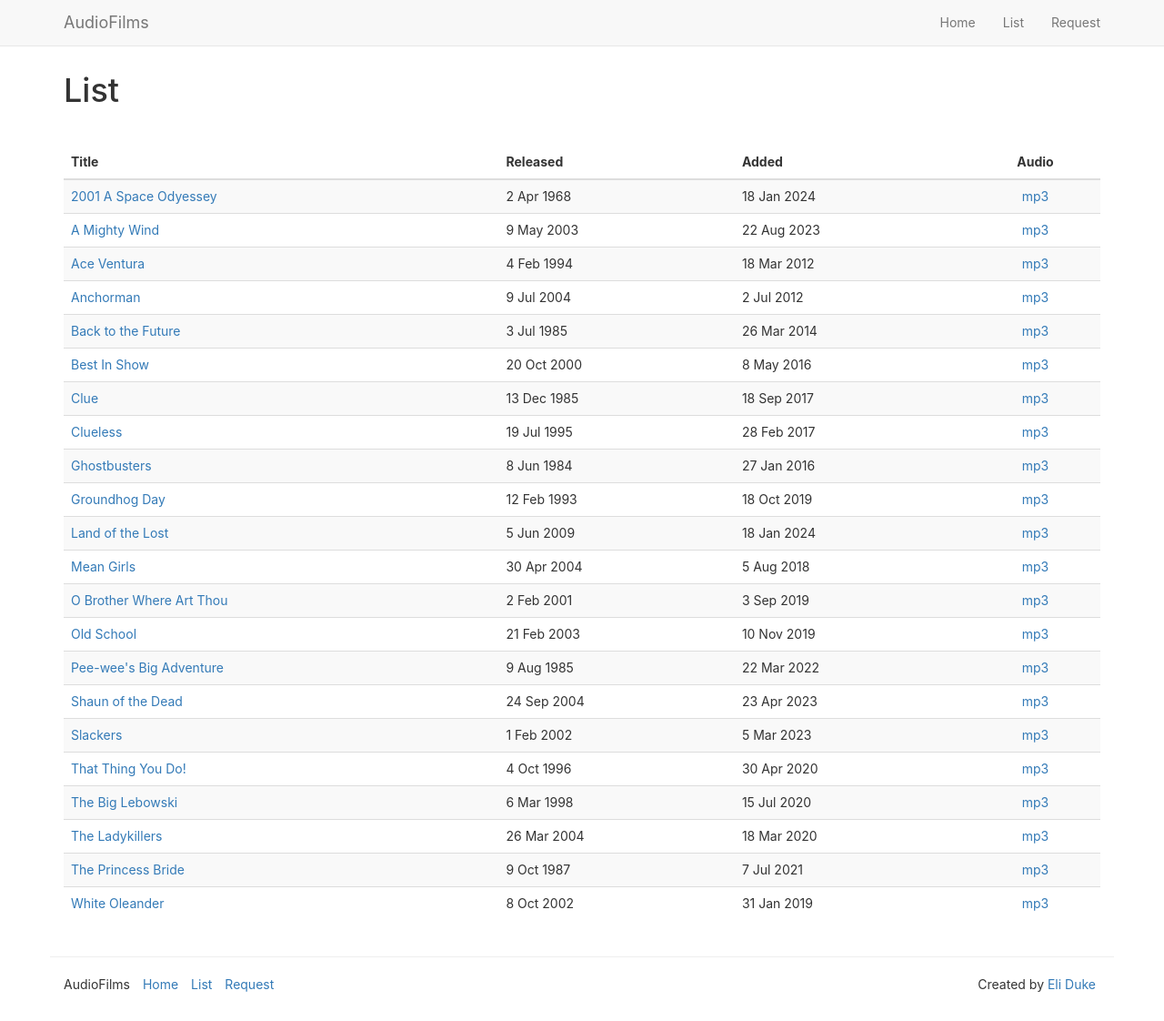
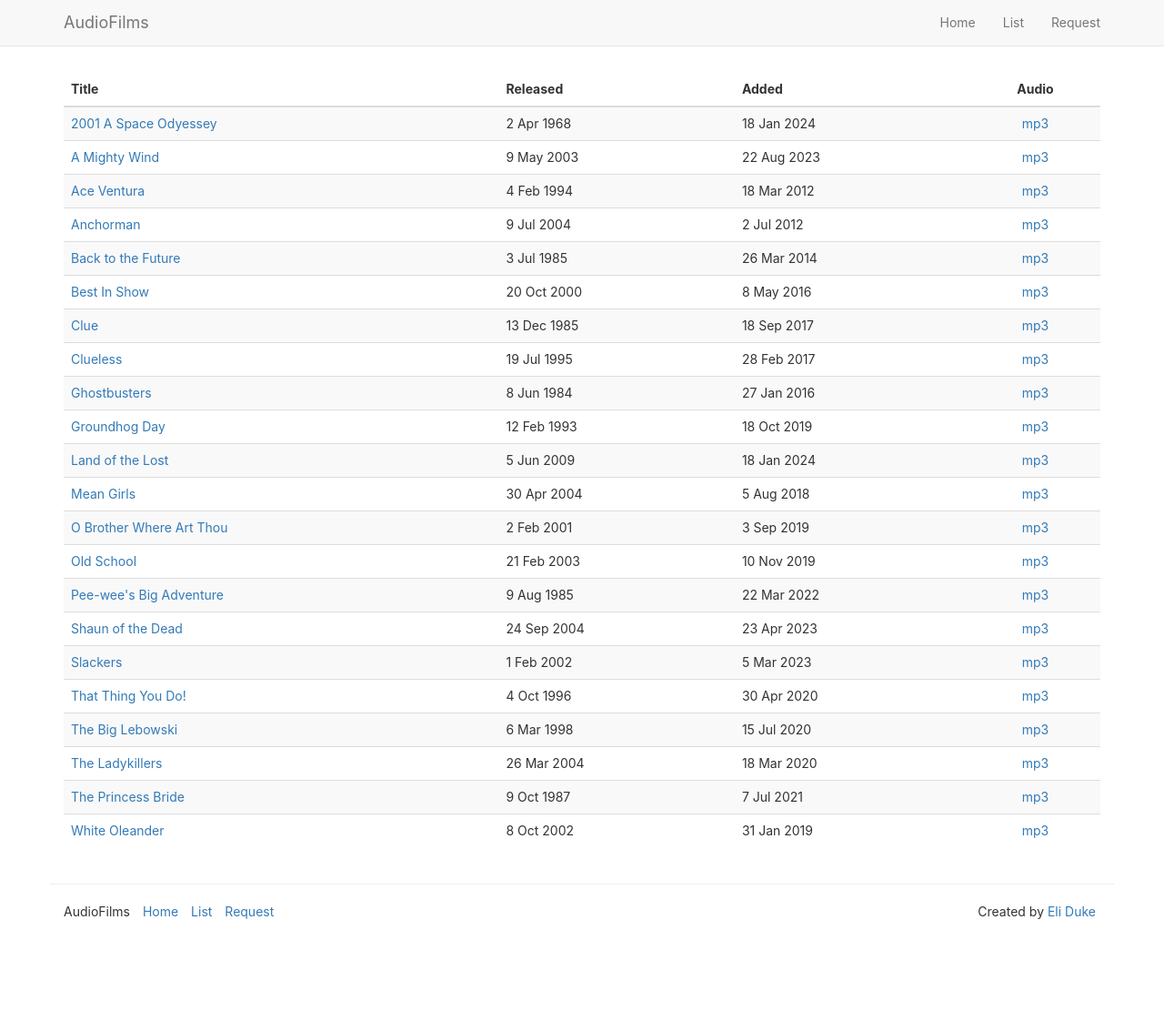
Before and after one commit to eliduke/audiofilms.net, a Jekyll site: the page built from list.html, in a window 1280 px wide and 1122 px high. Shown: the whole window at 91% size. Built offline with Jekyll 4.4.1, drawn with Linux system fonts in a browser that asks for light colours; nearby versions of some CDN libraries.

Commit message:
a few little list tweaks

```diff
--- a/list.html
+++ b/list.html
@@ -2,12 +2,12 @@
 layout: default
 ---
 
-<h1>List</h1>
-
+<!--
 <div class="mobile-warning">
   <h2>ATTENTION!!</h2>
   <p>If you turn your phone sideways, you'll see more info in the form below.</p>
 </div>
+-->
 
 <!-- Mobile List -->
 <table class="table table-striped mobile-list">
@@ -19,9 +19,7 @@
     </tr>
   </thead>
 
-  {% assign sorted_films = site.films | sort: 'title' %}
-
-  {% for film in sorted_films %}
+  {% for film in site.films %}
     <tr>
       <td><a href="/{{film.permalink}}">{{film.title}}</a></td>
       <td>{{film.released | date: '%Y'}}</td>
```
